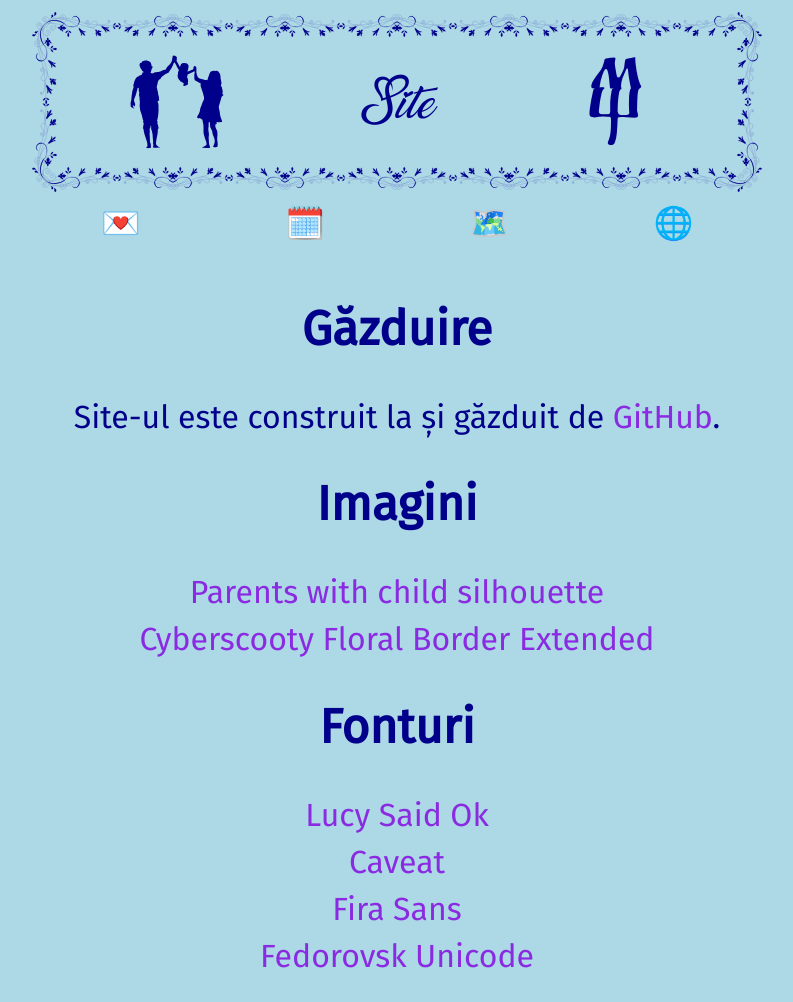
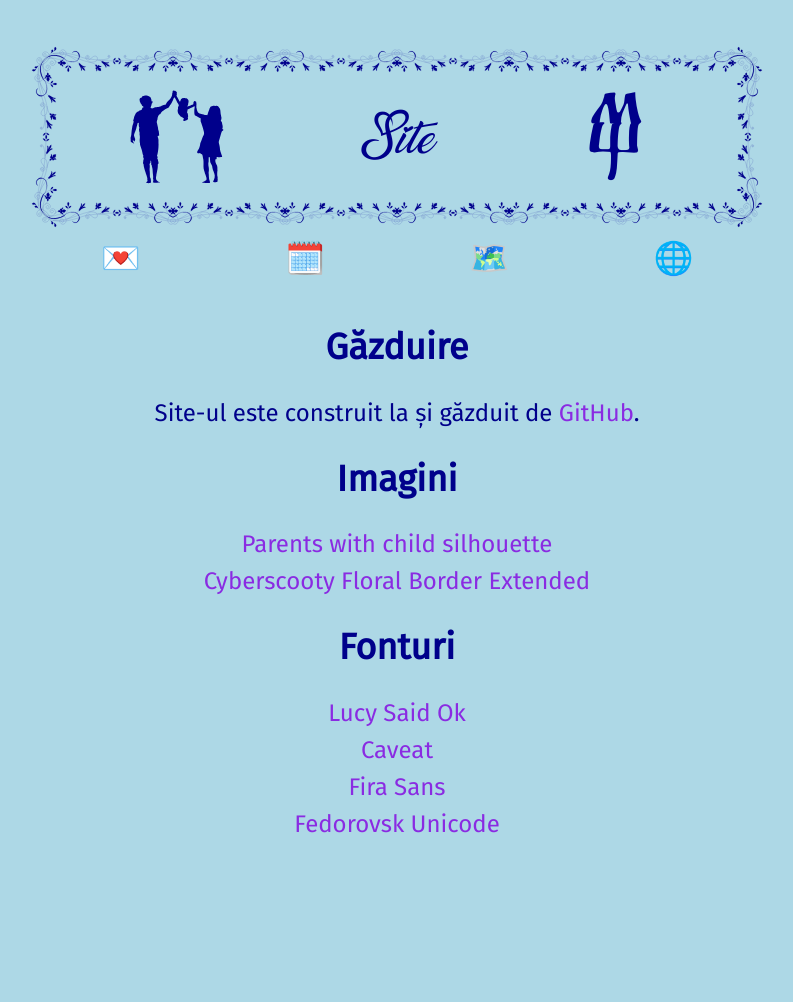
Before and after one commit to mihnea-mihai/noitrei, a Jekyll site: the page built from site.md, in a window 1280 px wide. Shown: the whole page, without its empty margins (243-1036 px from the left). Built offline with Jekyll 4.4.1, drawn with Linux system fonts in a browser that asks for light colours; after the commit the page ends 900 px from its top, so only the background shows below that.

Commit message:
Make site text smaller

```diff
--- a/assets/css/typography.css
+++ b/assets/css/typography.css
@@ -54,3 +54,7 @@
 a {
     text-decoration: none;
 }
+
+.site > main {
+    font-size: 0.75em;
+}
```
Also changed, not shown: site.md (+1 -0 lines).
